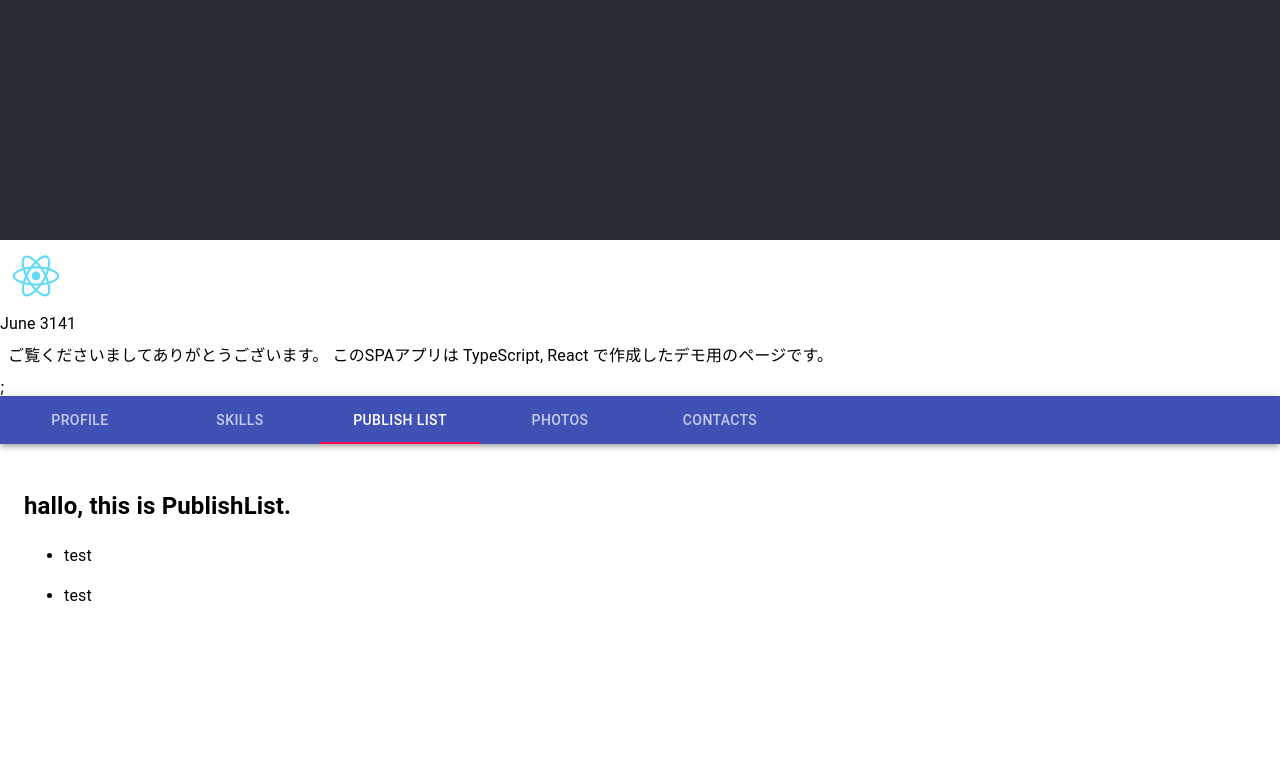
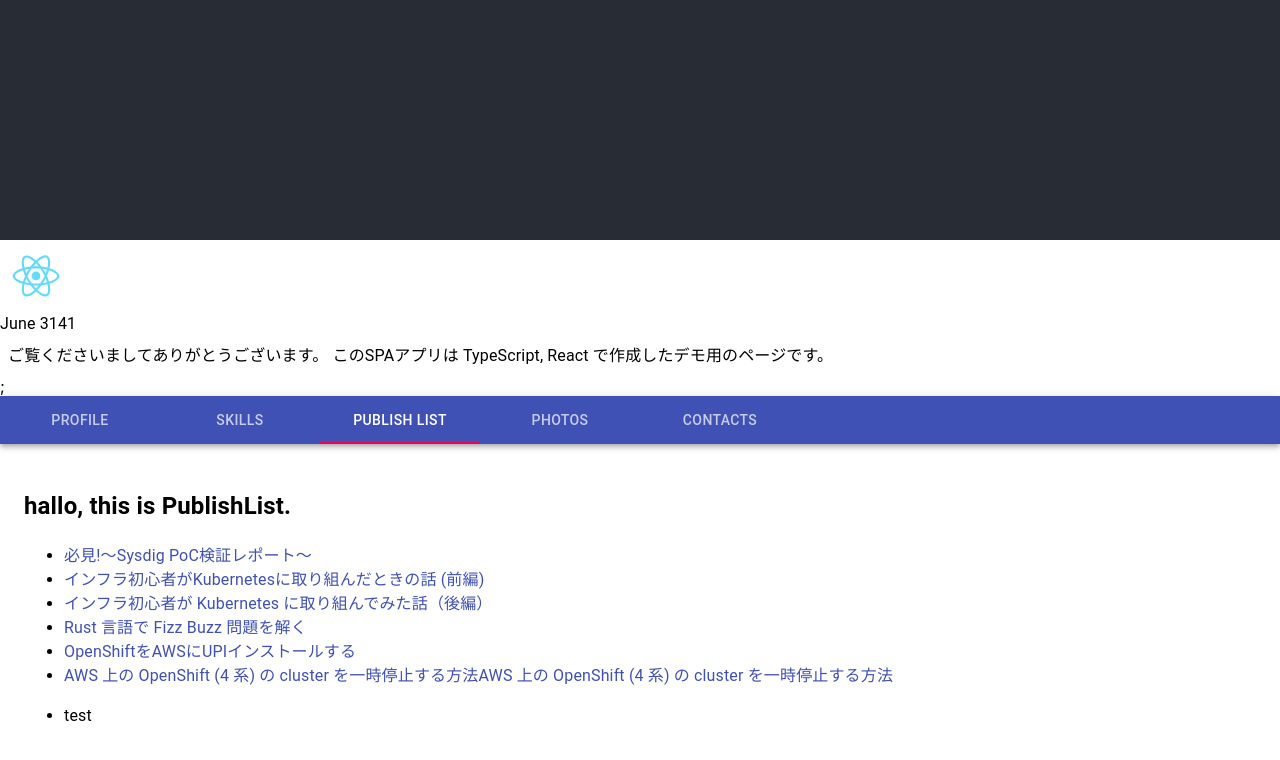
Before and after one commit to June3141/portfolio-react.github.io, a React (Create React App) app: page / in a window 1280 px wide. Both pictures are taken after a click on the tab "PUBLISH LIST". Shown: the top 760 px of the page. Built offline with nearby package versions, Linux system fonts and the light colour scheme.

Commit message:
ブログ記事のリンクを追加

```diff
--- a/src/components/PublishList/BlogList.tsx
+++ b/src/components/PublishList/BlogList.tsx
@@ -1,8 +1,41 @@
+import { Link } from '@material-ui/core';
 import React from 'react';
 
 const itemList: Array<{ name: string; url: string }> = [
-  { name: 'test', url: 'test' },
+  {
+    name: '必見!～Sysdig PoC検証レポート～',
+    url: 'https://licensecounter.jp/devops-hub/blog/sysdig-poc/',
+  },
+  {
+    name: 'インフラ初心者がKubernetesに取り組んだときの話 (前編)',
+    url: 'https://note.com/shift_tech/n/n021d06e858ff',
+  },
+  {
+    name: 'インフラ初心者が Kubernetes に取り組んでみた話（後編）',
+    url: 'https://note.com/shift_tech/n/nc7a3833c3824',
+  },
+  {
+    name: 'Rust 言語で Fizz Buzz 問題を解く',
+    url: 'https://note.com/shift_tech/n/n0d2cfc5a1547',
+  },
+  {
+    name: 'OpenShiftをAWSにUPIインストールする',
+    url: 'https://note.com/shift_tech/n/na2726b15d555',
+  },
+  {
+    name:
+      'AWS 上の OpenShift (4 系) の cluster を一時停止する方法AWS 上の OpenShift (4 系) の cluster を一時停止する方法',
+    url: 'https://note.com/shift_tech/n/n170fce300845',
+  },
 ];
+
+const makeList = (item: { name: string; url: string }) => {
+  return (
+    <li>
+      <Link href={item.url}>{item.name}</Link>
+    </li>
+  );
+};
 
 export const BlogList: React.FC = () => {
   return (
@@ -10,7 +43,7 @@ export const BlogList: React.FC = () => {
       {itemList.length < 1 ? (
         <div>no items</div>
       ) : (
-        itemList.map((item) => <li>{item.name}</li>)
+        itemList.map((item) => makeList(item))
       )}
     </ul>
   );
```
